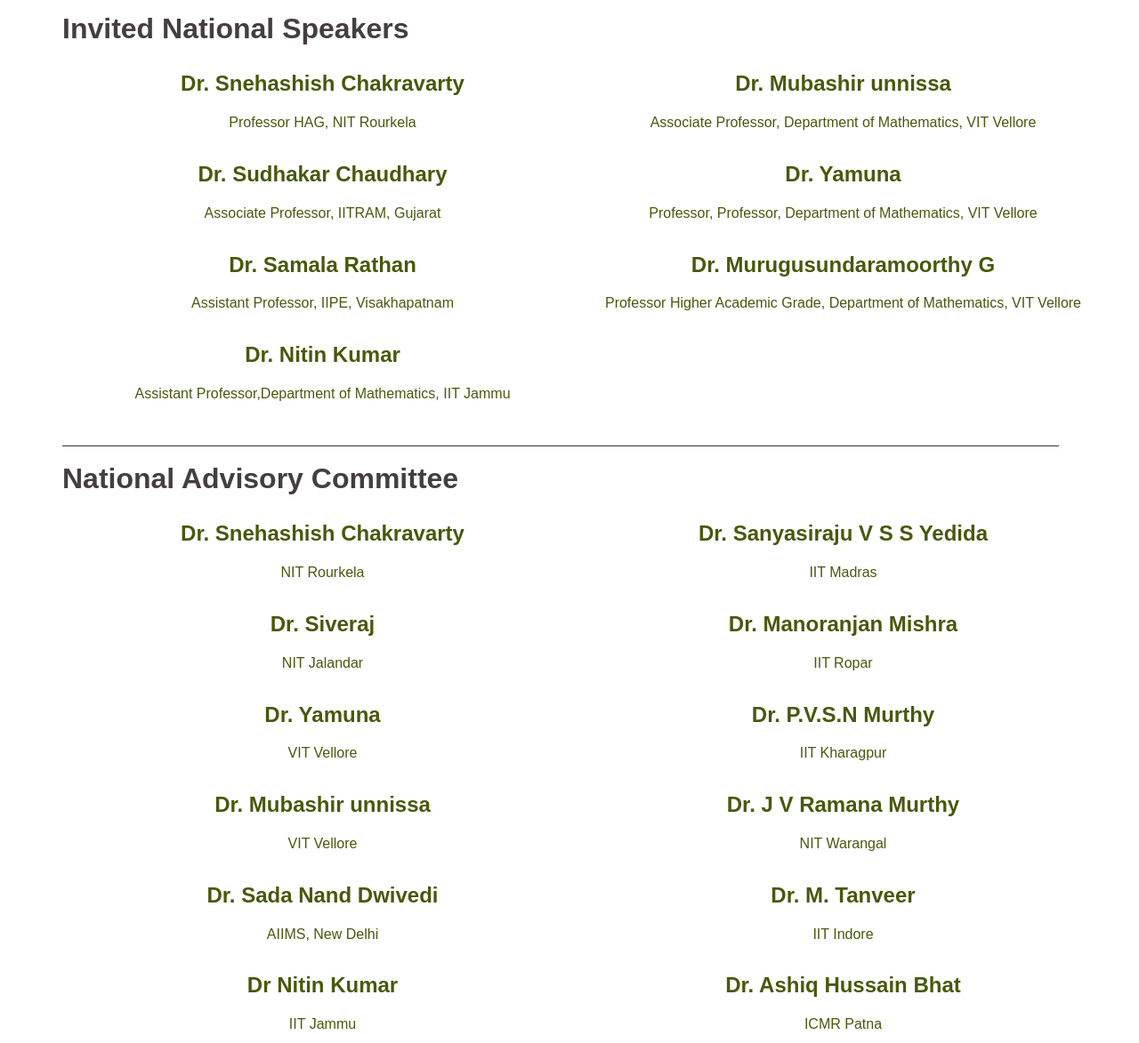
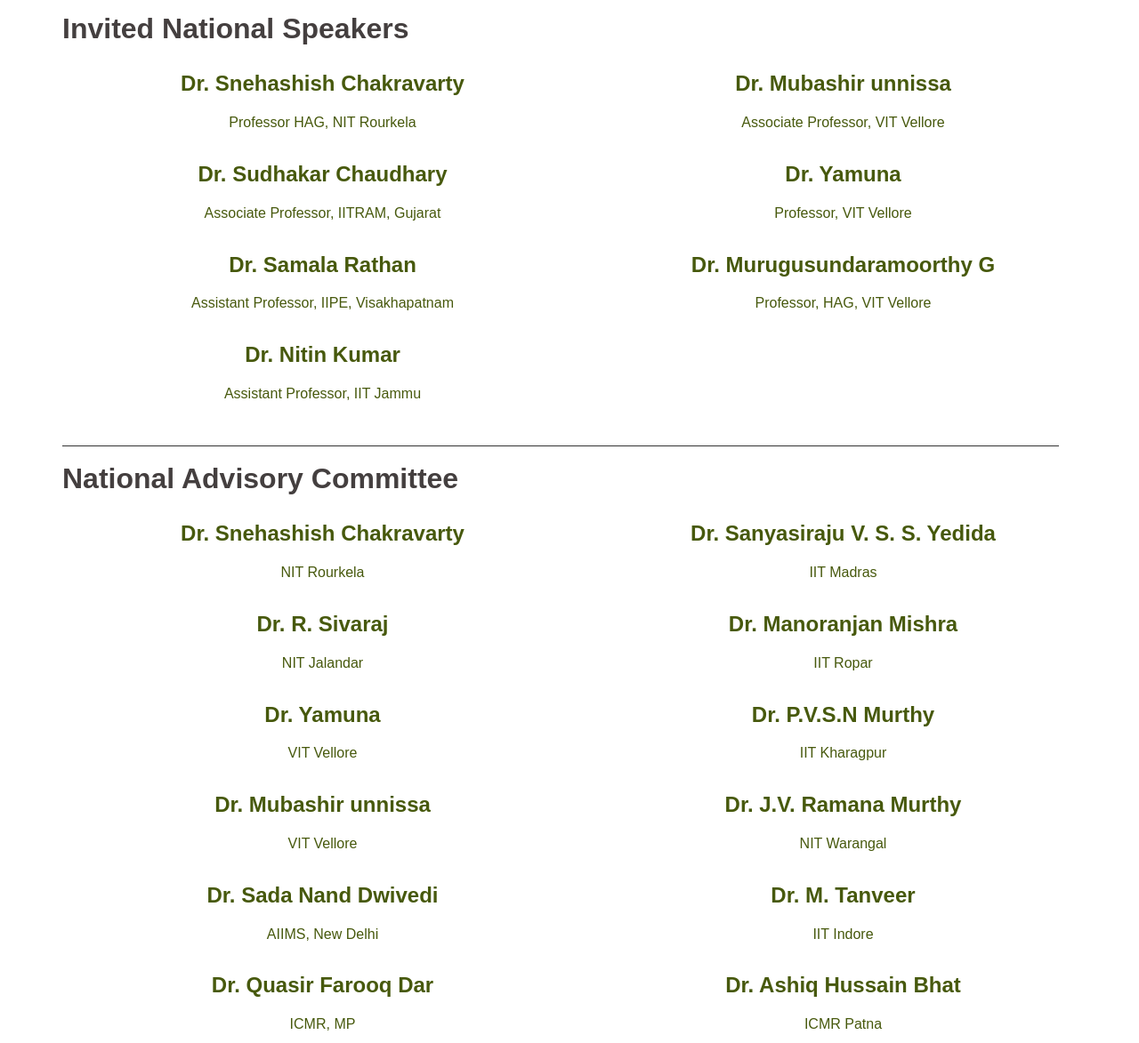
Before and after one commit to asishtech/ICMSD, a plain HTML site: page index.html in a window 1280 px wide. Shown: the part 4400-5573 px from the top of the page at 89% size. Drawn offline with Linux system fonts and the light colour scheme; a web font is replaced by a local one.

Commit message:
Update index.html

```diff
--- a/index.html
+++ b/index.html
@@ -656,7 +656,7 @@
 									<ul>
 													<li>First date of Manuscript/ Abstract submission:  <strong style="color: #ff0000;">30th November 2024</strong></li>
 													<li>Last date of Manuscript/ Abstract submission: <strong style="color: #ff0000;">28th  February 2025</strong>													</li>
-													<li><sup>*</sup>For any further updates, kindly visit the website:<br> <strong style="color: #ff0000;"><a href="www.icmsd.in" target="_blank"><b>www.icmsd.in</b></strong></li>
+													<p><sup>*</sup>For any further updates, kindly visit the website:<br> <strong style="color: #ff0000;"><a href="www.icmsd.in" target="_blank"><b>www.icmsd.in</b></strong></p>
 									</ul>
 									<hr>
 									<h3>
@@ -675,7 +675,7 @@
 										<tr><td>Participation only</td><td>500 INR</td><td>8 USD</td><td>700 INR</td><td>10 USD</td></tr>
 										<tr><td>Full Length Paper Presentation (Research Scholar)</td><td>2000 INR</td><td>30 USD</td><td>2500 INR</td><td>35 USD</td></tr>
 										<tr><td>Full Length Paper Presentation (Faculty) </td><td>2500 INR</td><td>35 USD</td><td>3000 INR</td><td>40 USD</td></tr>
-										<tr><td>Full Length Paper Presentation (Industry Professionals )</td><td>3000</td><td>40 USD</td><td>3500</td><td>45 USD</td></tr>
+										<tr><td>Full Length Paper Presentation (Industry Professionals )</td><td>3000 INR</td><td>40 USD</td><td>3500 INR</td><td>45 USD</td></tr>
 
 									</table>
 									&nbsp;
@@ -730,14 +730,14 @@
 														<p style="font-size:24px; color:#47590d;"><strong>Dr. Snehashish Chakravarty</strong><br><span style="font-size:16px; ">Professor HAG, NIT Rourkela</span></p>
 														<p style="font-size:24px; color:#47590d;"><strong>Dr. Sudhakar Chaudhary </strong><br><span style="font-size:16px; ">Associate Professor, IITRAM, Gujarat</span></p>
 														<p style="font-size:24px; color:#47590d;"><strong>Dr. Samala Rathan </strong><br><span style="font-size:16px; ">Assistant Professor, IIPE, Visakhapatnam</span></p>
-														<p style="font-size:24px; color:#47590d;"><strong>Dr. Nitin Kumar </strong><br><span style="font-size:16px; ">Assistant Professor,Department of Mathematics, IIT Jammu</span></p>
+														<p style="font-size:24px; color:#47590d;"><strong>Dr. Nitin Kumar </strong><br><span style="font-size:16px; ">Assistant Professor, IIT Jammu</span></p>
 														</center>
 												</div>
 												<div class="col-lg-6">
 													<center>
-														<p style="font-size:24px; color:#47590d;"><strong>Dr. Mubashir unnissa</strong><br><span style="font-size:16px; ">Associate Professor, Department of Mathematics, VIT Vellore</span></p>
-														<p style="font-size:24px; color:#47590d;"><strong>Dr. Yamuna </strong><br><span style="font-size:16px; ">Professor, Professor, Department of Mathematics, VIT Vellore</span></p>
-														<p style="font-size:24px; color:#47590d;"><strong>Dr. Murugusundaramoorthy G</strong><br><span style="font-size:16px; ">Professor Higher Academic Grade, Department of Mathematics, VIT Vellore</span></p>
+														<p style="font-size:24px; color:#47590d;"><strong>Dr. Mubashir unnissa</strong><br><span style="font-size:16px; ">Associate Professor, VIT Vellore</span></p>
+														<p style="font-size:24px; color:#47590d;"><strong>Dr. Yamuna </strong><br><span style="font-size:16px; ">Professor,  VIT Vellore</span></p>
+														<p style="font-size:24px; color:#47590d;"><strong>Dr. Murugusundaramoorthy G</strong><br><span style="font-size:16px; ">Professor, HAG, VIT Vellore</span></p>
 
 
 
@@ -755,20 +755,21 @@
 												<div class="col-lg-6">
 													<center>
 														<p style="font-size:24px; color:#47590d;"><strong>Dr. Snehashish Chakravarty</strong><br><span style="font-size:16px; ">NIT Rourkela</span></p>
-														<p style="font-size:24px; color:#47590d;"><strong>Dr. Siveraj</strong><br><span style="font-size:16px; ">NIT Jalandar</span></p>
+														<p style="font-size:24px; color:#47590d;"><strong>Dr. R. Sivaraj</strong><br><span style="font-size:16px; ">NIT Jalandar</span></p>
 														<p style="font-size:24px; color:#47590d;"><strong>Dr. Yamuna </strong><br><span style="font-size:16px; ">VIT Vellore</span></p>
 														<p style="font-size:24px; color:#47590d;"><strong>Dr. Mubashir unnissa </strong><br><span style="font-size:16px; ">VIT Vellore</span></p>
 														<p style="font-size:24px; color:#47590d;"><strong>Dr. Sada Nand Dwivedi </strong><br><span style="font-size:16px; ">AIIMS, New Delhi</span></p>
+														<p style="font-size:24px; color:#47590d;"><strong>Dr. Quasir Farooq Dar</strong><br><span style="font-size:16px; ">ICMR, MP</span></p>
 														<p style="font-size:24px; color:#47590d;"><strong>Dr Nitin Kumar </strong><br><span style="font-size:16px; ">IIT Jammu</span></p>
 
 													</center>
 												</div>
 												<div class="col-lg-6">
 													<center>
-														<p style="font-size:24px; color:#47590d;"><strong>Dr. Sanyasiraju V S S Yedida</strong><br><span style="font-size:16px; ">IIT Madras</span></p>
+														<p style="font-size:24px; color:#47590d;"><strong>Dr. Sanyasiraju V. S. S. Yedida</strong><br><span style="font-size:16px; ">IIT Madras</span></p>
 														<p style="font-size:24px; color:#47590d;"><strong>Dr. Manoranjan Mishra </strong><br><span style="font-size:16px; ">IIT Ropar</span></p>
 														<p style="font-size:24px; color:#47590d;"><strong>Dr. P.V.S.N Murthy</strong><br><span style="font-size:16px; ">IIT Kharagpur</span></p>
-														<p style="font-size:24px; color:#47590d;"><strong>Dr. J V Ramana Murthy </strong><br><span style="font-size:16px; ">NIT Warangal</span></p>
+														<p style="font-size:24px; color:#47590d;"><strong>Dr. J.V. Ramana Murthy </strong><br><span style="font-size:16px; ">NIT Warangal</span></p>
 														<p style="font-size:24px; color:#47590d;"><strong>Dr. M. Tanveer</strong><br><span style="font-size:16px; ">IIT Indore</span></p>
 														<p style="font-size:24px; color:#47590d;"><strong>Dr. Ashiq Hussain Bhat </strong><br><span style="font-size:16px; ">ICMR Patna</span></p>
 
@@ -845,7 +846,7 @@
 											&nbsp;
 											<center>
 												<h3>Organizing Secretaries</h3>
-												<p style="font-size:22px; color:#47590d;"><strong>Dr. N. Rajasekhar, Dr. Manimaran, Dr. Satyanarayana Badeti</strong></p>
+												<p style="font-size:22px; color:#47590d;"><strong>Dr. N. Rajashekar, Dr. Manimaran, Dr. Satyanarayana Badeti</strong></p>
 												<p style="font-size:22px; color:#47590d;"><strong>Dr. Karunakar PerumandIa, Dr. Nadiminti Nagamani</strong></p>
 
 											</center>
```
